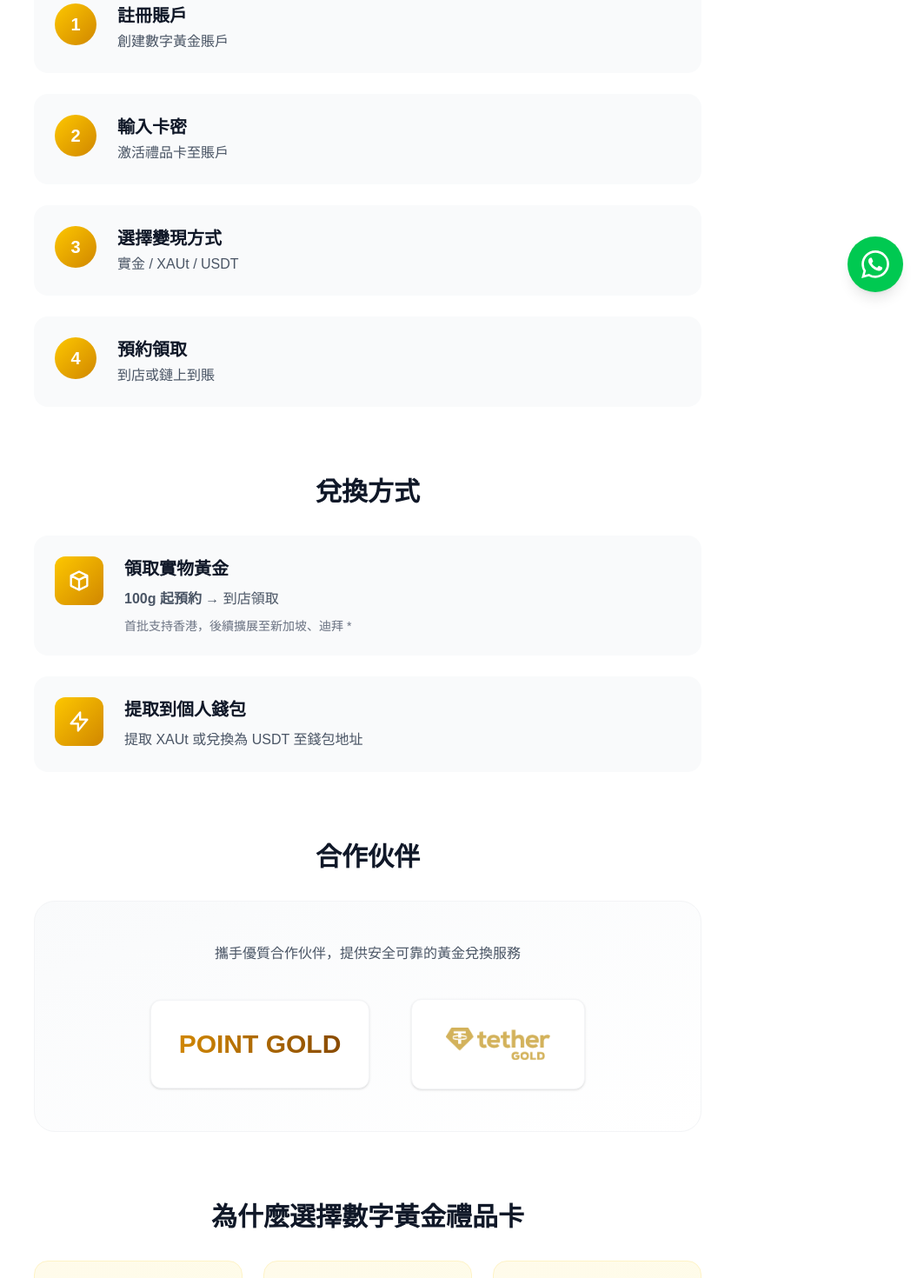
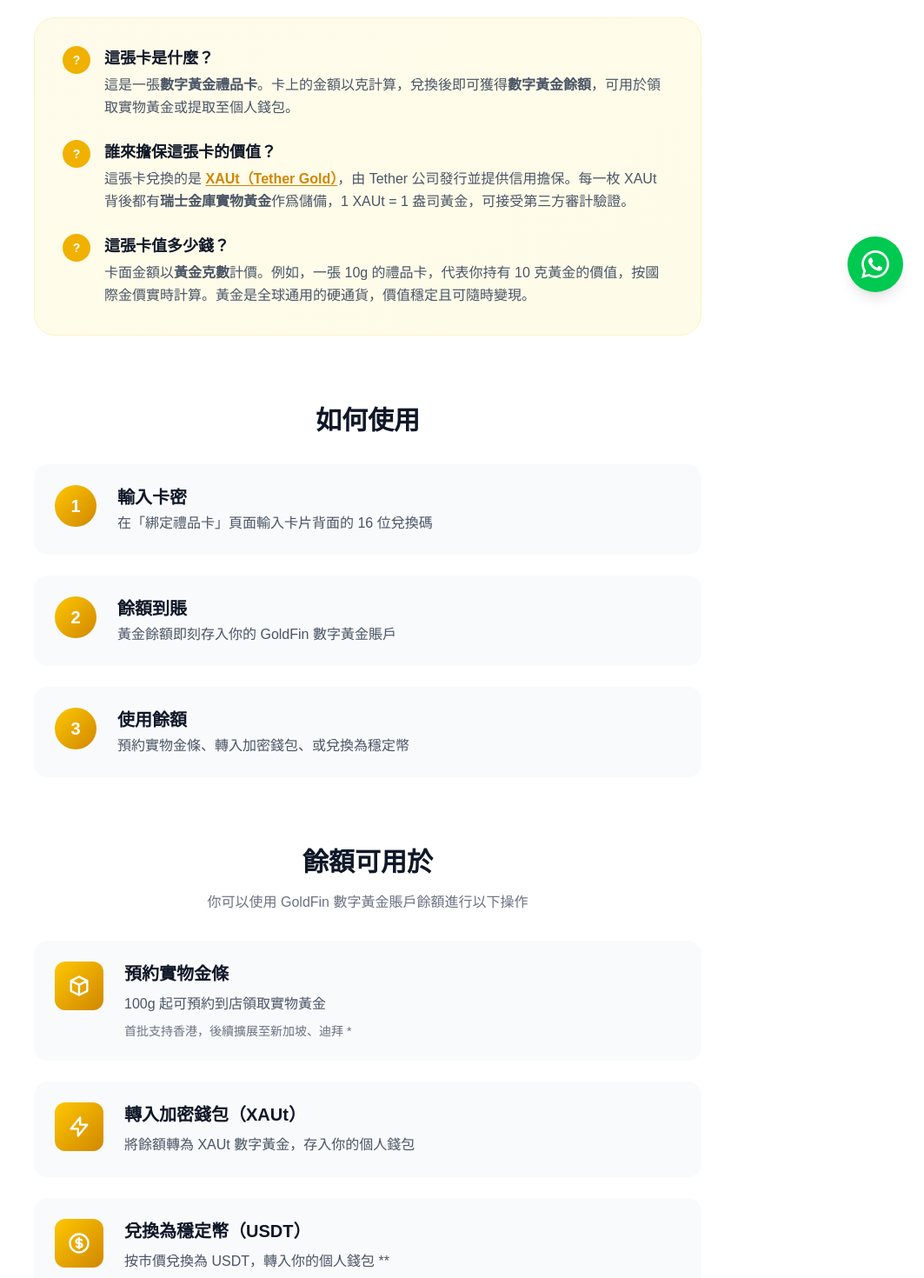
Before and after one commit to stablehunter-dev/giftcard-mvp, a Next.js app: page /scan in a window 1280 px wide. Shown: the part 440-1910 px from the top of the page at 87% size, without its empty margins (217-1280 px from the left). Built offline with nearby package versions, Linux system fonts and the light colour scheme.

Commit message:
feat: Enhance scan page by adding a 'Understand Your Gift Card' section, reordering content, and simplifying usage and redemption details.

```diff
--- a/app/scan/page.tsx
+++ b/app/scan/page.tsx
@@ -39,10 +39,78 @@
             </p>
           </div>
 
-          {/* How to Start - 调整到第二位 */}
+          {/* 认识你的礼品卡 - 放在最前面 */}
+          <section className="mb-12 sm:mb-20">
+            <h2 className="text-2xl sm:text-3xl font-semibold text-gray-900 mb-3 sm:mb-4 text-center">
+              認識你的禮品卡
+            </h2>
+            <p className="text-center text-sm sm:text-base text-gray-500 mb-6 sm:mb-8 max-w-xl mx-auto">
+              了解這張卡能為你帶來什麼
+            </p>
+
+            <div className="bg-gradient-to-br from-amber-50 to-yellow-50 rounded-2xl sm:rounded-3xl p-6 sm:p-8 border border-amber-100">
+              <div className="space-y-6">
+                {/* Q1: What is it */}
+                <div className="flex items-start gap-4">
+                  <div className="flex-shrink-0 w-8 h-8 bg-yellow-500 rounded-full flex items-center justify-center text-white font-bold text-sm">
+                    ?
+                  </div>
+                  <div>
+                    <h4 className="text-base sm:text-lg font-semibold text-gray-900 mb-1">
+                      這張卡是什麼？
+                    </h4>
+                    <p className="text-sm sm:text-base text-gray-600 leading-relaxed">
+                      這是一張<strong>數字黃金禮品卡</strong>。卡上的金額以克計算，兌換後即可獲得<strong>數字黃金餘額</strong>，可用於領取實物黃金或提取至個人錢包。
+                    </p>
+                  </div>
+                </div>
+
+                {/* Q2: Who issues it */}
+                <div className="flex items-start gap-4">
+                  <div className="flex-shrink-0 w-8 h-8 bg-yellow-500 rounded-full flex items-center justify-center text-white font-bold text-sm">
+                    ?
+                  </div>
+                  <div>
+                    <h4 className="text-base sm:text-lg font-semibold text-gray-900 mb-1">
+                      誰來擔保這張卡的價值？
+                    </h4>
+                    <p className="text-sm sm:text-base text-gray-600 leading-relaxed">
+                      這張卡兌換的是{' '}
+                      <a
+                        href="https://gold.tether.to/"
+                        target="_blank"
+                        rel="noopener noreferrer"
+                        className="text-yellow-600 hover:text-yellow-700 underline underline-offset-2"
+                      >
+                        <strong>XAUt（Tether Gold）</strong>
+                      </a>
+                      ，由 Tether 公司發行並提供信用擔保。每一枚 XAUt 背後都有<strong>瑞士金庫實物黃金</strong>作爲儲備，1 XAUt = 1 盎司黃金，可接受第三方審計驗證。
+                    </p>
+                  </div>
+                </div>
+
+                {/* Q3: How much is it worth */}
+                <div className="flex items-start gap-4">
+                  <div className="flex-shrink-0 w-8 h-8 bg-yellow-500 rounded-full flex items-center justify-center text-white font-bold text-sm">
+                    ?
+                  </div>
+                  <div>
+                    <h4 className="text-base sm:text-lg font-semibold text-gray-900 mb-1">
+                      這張卡值多少錢？
+                    </h4>
+                    <p className="text-sm sm:text-base text-gray-600 leading-relaxed">
+                      卡面金額以<strong>黃金克數</strong>計價。例如，一張 10g 的禮品卡，代表你持有 10 克黃金的價值，按國際金價實時計算。黃金是全球通用的硬通貨，價值穩定且可隨時變現。
+                    </p>
+                  </div>
+                </div>
+              </div>
+            </div>
+          </section>
+
+          {/* 如何使用 - 简化步骤 */}
           <section className="mb-12 sm:mb-20">
             <h2 className="text-2xl sm:text-3xl font-semibold text-gray-900 mb-6 sm:mb-8 text-center">
-              如何開始
+              如何使用
             </h2>
             <div className="space-y-4 sm:space-y-6">
               <div className="flex items-start gap-4 sm:gap-6 p-4 sm:p-6 rounded-2xl bg-gray-50">
@@ -51,10 +119,10 @@
                 </div>
                 <div>
                   <h3 className="text-lg sm:text-xl font-semibold text-gray-900 mb-1">
-                    註冊賬戶
+                    輸入卡密
                   </h3>
                   <p className="text-sm sm:text-base text-gray-600">
-                    創建數字黃金賬戶
+                    在「綁定禮品卡」頁面輸入卡片背面的 16 位兌換碼
                   </p>
                 </div>
               </div>
@@ -65,10 +133,10 @@
                 </div>
                 <div>
                   <h3 className="text-lg sm:text-xl font-semibold text-gray-900 mb-1">
-                    輸入卡密
+                    餘額到賬
                   </h3>
                   <p className="text-sm sm:text-base text-gray-600">
-                    激活禮品卡至賬戶
+                    黃金餘額即刻存入你的 GoldFin 數字黃金賬戶
                   </p>
                 </div>
               </div>
@@ -79,35 +147,24 @@
                 </div>
                 <div>
                   <h3 className="text-lg sm:text-xl font-semibold text-gray-900 mb-1">
-                    選擇變現方式
+                    使用餘額
                   </h3>
                   <p className="text-sm sm:text-base text-gray-600">
-                    實金 / XAUt / USDT
-                  </p>
-                </div>
-              </div>
-
-              <div className="flex items-start gap-4 sm:gap-6 p-4 sm:p-6 rounded-2xl bg-gray-50">
-                <div className="flex-shrink-0 w-10 h-10 sm:w-12 sm:h-12 bg-gradient-to-br from-yellow-400 to-yellow-600 rounded-full flex items-center justify-center text-white font-semibold text-lg sm:text-xl">
-                  4
-                </div>
-                <div>
-                  <h3 className="text-lg sm:text-xl font-semibold text-gray-900 mb-1">
-                    預約領取
-                  </h3>
-                  <p className="text-sm sm:text-base text-gray-600">
-                    到店或鏈上到賬
+                    預約實物金條、轉入加密錢包、或兌換為穩定幣
                   </p>
                 </div>
               </div>
             </div>
           </section>
 
-          {/* Redemption Options */}
+          {/* 余额可用于 - Apple 风格表达 */}
           <section className="mb-12 sm:mb-20">
-            <h2 className="text-2xl sm:text-3xl font-semibold text-gray-900 mb-6 sm:mb-8 text-center">
-              兌換方式
+            <h2 className="text-2xl sm:text-3xl font-semibold text-gray-900 mb-3 sm:mb-4 text-center">
+              餘額可用於
             </h2>
+            <p className="text-center text-sm sm:text-base text-gray-500 mb-6 sm:mb-8 max-w-xl mx-auto">
+              你可以使用 GoldFin 數字黃金賬戶餘額進行以下操作
+            </p>
             <div className="space-y-4 sm:space-y-6">
               <div className="flex items-start gap-4 sm:gap-6 p-5 sm:p-6 rounded-2xl bg-gray-50">
                 <div className="flex-shrink-0 w-12 h-12 sm:w-14 sm:h-14 bg-gradient-to-br from-yellow-400 to-yellow-600 rounded-xl flex items-center justify-center">
@@ -117,10 +174,10 @@
                 </div>
                 <div>
                   <h3 className="text-lg sm:text-xl font-semibold text-gray-900 mb-1 sm:mb-2">
-                    領取實物黃金
+                    預約實物金條
                   </h3>
                   <p className="text-sm sm:text-base text-gray-600 leading-relaxed">
-                    <strong>100g 起預約</strong> → 到店領取
+                    100g 起可預約到店領取實物黃金
                   </p>
                   <p className="text-xs sm:text-sm text-gray-500 mt-2">
                     首批支持香港，後續擴展至新加坡、迪拜 *
@@ -136,52 +193,34 @@
                 </div>
                 <div>
                   <h3 className="text-lg sm:text-xl font-semibold text-gray-900 mb-1 sm:mb-2">
-                    提取到個人錢包
+                    轉入加密錢包（XAUt）
                   </h3>
                   <p className="text-sm sm:text-base text-gray-600 leading-relaxed">
-                    提取 XAUt 或兌換為 USDT 至錢包地址
+                    將餘額轉為 XAUt 數字黃金，存入你的個人錢包
+                  </p>
+                </div>
+              </div>
+
+              <div className="flex items-start gap-4 sm:gap-6 p-5 sm:p-6 rounded-2xl bg-gray-50">
+                <div className="flex-shrink-0 w-12 h-12 sm:w-14 sm:h-14 bg-gradient-to-br from-yellow-400 to-yellow-600 rounded-xl flex items-center justify-center">
+                  <svg className="w-6 h-6 sm:w-7 sm:h-7 text-white" fill="none" viewBox="0 0 24 24" stroke="currentColor">
+                    <path strokeLinecap="round" strokeLinejoin="round" strokeWidth={2} d="M12 8c-1.657 0-3 .895-3 2s1.343 2 3 2 3 .895 3 2-1.343 2-3 2m0-8c1.11 0 2.08.402 2.599 1M12 8V7m0 1v8m0 0v1m0-1c-1.11 0-2.08-.402-2.599-1M21 12a9 9 0 11-18 0 9 9 0 0118 0z" />
+                  </svg>
+                </div>
+                <div>
+                  <h3 className="text-lg sm:text-xl font-semibold text-gray-900 mb-1 sm:mb-2">
+                    兌換為穩定幣（USDT）
+                  </h3>
+                  <p className="text-sm sm:text-base text-gray-600 leading-relaxed">
+                    按市價兌換為 USDT，轉入你的個人錢包 **
                   </p>
                 </div>
               </div>
             </div>
           </section>
 
-          {/* Partners Section */}
-          <section className="mb-12 sm:mb-20">
-            <h2 className="text-2xl sm:text-3xl font-semibold text-gray-900 mb-6 sm:mb-8 text-center">
-              合作伙伴
-            </h2>
-            <div className="bg-gradient-to-br from-gray-50 to-white rounded-2xl sm:rounded-3xl p-8 sm:p-12 border border-gray-100">
-              <p className="text-center text-sm sm:text-base text-gray-600 mb-8 sm:mb-10">
-                攜手優質合作伙伴，提供安全可靠的黃金兌換服務
-              </p>
 
-              {/* Partner Logos */}
-              <div className="flex flex-wrap items-center justify-center gap-6 sm:gap-8 md:gap-12">
-                <div className="bg-white rounded-xl p-6 sm:p-8 shadow-sm hover:shadow-md transition-shadow border border-gray-100 min-w-[160px] sm:min-w-[200px]">
-                  <div className="text-center">
-                    <div className="text-2xl sm:text-3xl font-bold bg-gradient-to-r from-yellow-600 to-yellow-800 bg-clip-text text-transparent">
-                      POINT GOLD
-                    </div>
-                  </div>
-                </div>
-
-                <div className="bg-white rounded-xl p-6 sm:p-8 shadow-sm hover:shadow-md transition-shadow border border-gray-100 min-w-[160px] sm:min-w-[200px]">
-                  <div className="flex items-center justify-center">
-                    <Image
-                      src="/images/tether-gold-logo.png"
-                      alt="Tether Gold"
-                      width={120}
-                      height={40}
-                      className="object-contain"
-                    />
-                  </div>
-                </div>
-              </div>
-            </div>
-          </section>
-
-          {/* Value Propositions - 调整到后面 */}
+          {/* Value Propositions - 调整到合作伙伴之前 */}
           <section className="mb-12 sm:mb-20">
             <h2 className="text-2xl sm:text-3xl font-semibold text-gray-900 mb-6 sm:mb-8 text-center">
               為什麼選擇數字黃金禮品卡
@@ -234,6 +273,41 @@
             </div>
           </section>
 
+          {/* Partners Section */}
+          <section className="mb-12 sm:mb-20">
+            <h2 className="text-2xl sm:text-3xl font-semibold text-gray-900 mb-6 sm:mb-8 text-center">
+              合作伙伴
+            </h2>
+            <div className="bg-gradient-to-br from-gray-50 to-white rounded-2xl sm:rounded-3xl p-8 sm:p-12 border border-gray-100">
+              <p className="text-center text-sm sm:text-base text-gray-600 mb-8 sm:mb-10">
+                攜手優質合作伙伴，提供安全可靠的黃金兌換服務
+              </p>
+
+              {/* Partner Logos */}
+              <div className="flex flex-wrap items-center justify-center gap-6 sm:gap-8 md:gap-12">
+                <div className="bg-white rounded-xl p-6 sm:p-8 shadow-sm hover:shadow-md transition-shadow border border-gray-100 min-w-[160px] sm:min-w-[200px]">
+                  <div className="text-center">
+                    <div className="text-2xl sm:text-3xl font-bold bg-gradient-to-r from-yellow-600 to-yellow-800 bg-clip-text text-transparent">
+                      POINT GOLD
+                    </div>
+                  </div>
+                </div>
+
+                <div className="bg-white rounded-xl p-6 sm:p-8 shadow-sm hover:shadow-md transition-shadow border border-gray-100 min-w-[160px] sm:min-w-[200px]">
+                  <div className="flex items-center justify-center">
+                    <Image
+                      src="/images/tether-gold-logo.png"
+                      alt="Tether Gold"
+                      width={120}
+                      height={40}
+                      className="object-contain"
+                    />
+                  </div>
+                </div>
+              </div>
+            </div>
+          </section>
+
           {/* CTA Section */}
           <section className="mb-12 sm:mb-16">
             <div className="bg-gradient-to-br from-amber-50 to-yellow-50 rounded-2xl sm:rounded-3xl p-8 sm:p-12 border border-amber-100">
@@ -263,15 +337,34 @@
                     <span>查看我的黃金卡</span>
                   </Link>
                 </div>
-
-                {/* Footnote */}
-                <p className="text-xs sm:text-sm text-gray-500 mt-8 sm:mt-10">
-                  * 標記功能即將開放，敬請期待
-                </p>
               </div>
             </div>
           </section>
 
+        </div>
+
+        {/* Footnotes Section */}
+        <div className="max-w-3xl mx-auto px-4 sm:px-6 pb-8">
+          <div className="border-t border-gray-200 pt-6">
+            <p className="text-xs text-gray-400 mb-3">說明</p>
+            <div className="space-y-2 text-xs text-gray-400">
+              <p>* 標記功能即將開放，敬請期待</p>
+              <p>** USDT 兌換：XAUt 至 USDT 的兌換通過 1inch 等去中心化交易聚合器完成，兌換過程中產生的滑點及手續費由用戶自行承擔。</p>
+              <p>
+                •{' '}
+                <a
+                  href="https://gold.tether.to/"
+                  target="_blank"
+                  rel="noopener noreferrer"
+                  className="hover:text-yellow-600 underline underline-offset-2"
+                >
+                  XAUt (Tether Gold)
+                </a>
+                {' '}— 由 Tether 發行的數字黃金代幣，1 XAUt = 1 盎司黃金
+              </p>
+              <p>• USDT — 與美元 1:1 掛鉤的穩定幣，可在主流交易所兌換現金</p>
+            </div>
+          </div>
         </div>
       </main>
 
```
